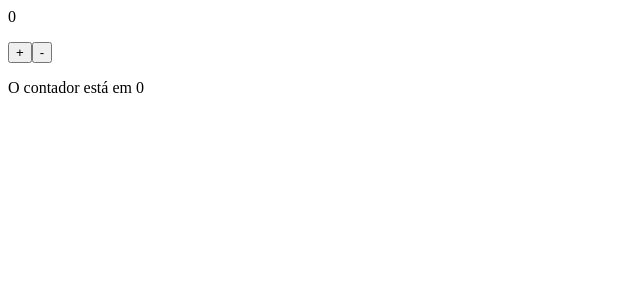
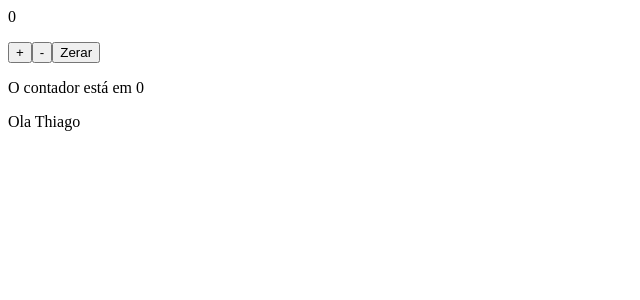
Before and after one commit to thiagonovato/redux-counter, a React (Create React App) app: page / in a window 1280 px wide. Shown: the top 300 px of the page, without its empty margins (0-640 px from the left). Built offline with nearby package versions, Linux system fonts and the light colour scheme.

Commit message:
Implementado o botão de zerar contador. Implementando Ola.js, usando defaultProps e PropTypes

```diff
--- a/package.json
+++ b/package.json
@@ -5,6 +5,7 @@
   "dependencies": {
     "enzyme": "^3.7.0",
     "enzyme-adapter-react-16": "^1.6.0",
+    "prop-types": "^15.6.2",
     "react": "^16.6.0",
     "react-addons-test-utils": "^15.6.2",
     "react-dom": "^16.6.0",
--- a/src/App.js
+++ b/src/App.js
@@ -5,6 +5,7 @@ import { Provider } from 'react-redux'
 
 import Counter from './Counter'
 import DisplayCounter from './DisplayCounter'
+import Ola from './Ola'
 
 let store = createStore(counterReducer)
 
@@ -15,6 +16,7 @@ class App extends Component {
         <div className="App">
           <Counter />
           <DisplayCounter />
+          <Ola nome='Thiago' />
         </div>
       </Provider>
     )
--- a/src/Counter.js
+++ b/src/Counter.js
@@ -1,15 +1,16 @@
-import React, { Component } from 'react'
+import React from 'react'
 import { connect } from 'react-redux'
 
-import { increment, decrement } from './actions'
+import { increment, decrement, zeraValor } from './actions'
 
-export const Counter = ({ count, increment, decrement }) => {
+export const Counter = ({ count, increment, decrement, zeraValor }) => {
     return (
         <div>
             <span className='counter'>{count}</span>
             <p>
                 <button className='increment' onClick={() => increment(5)}> + </button>
                 <button className='decrement' onClick={() => decrement(5)}> - </button>
+                <button className='zera' onClick={() => zeraValor(0)}> Zerar </button>
             </p>
         </div>
     )
@@ -25,7 +26,8 @@ const mapStateToProps = (state) => {
 const mapDispatchToProps = (dispatch) => {
     return {
         increment: (value) => dispatch(increment(value)),
-        decrement: (value) => dispatch(decrement(value))
+        decrement: (value) => dispatch(decrement(value)),
+        zeraValor: (value) => dispatch(zeraValor(value))
     }
 }
 
--- /dev/null
+++ b/src/Ola.js
@@ -0,0 +1,24 @@
+import React from 'react'
+import PropTypes from 'prop-types'
+
+/*
+class Ola extends Component {
+    render() {
+        return <span>Ola {this.props.nome} </span>
+    }
+}
+*/
+
+const Ola = ({ nome }) => {
+    return <span>Ola {nome}</span>
+}
+
+Ola.propTypes = {
+    nome: PropTypes.string.isRequired
+}
+
+Ola.defaultProps = {
+    nome: 'Zé ninguém'
+}
+
+export default Ola
--- a/src/actions.js
+++ b/src/actions.js
@@ -11,3 +11,10 @@ export const decrement = (value) => {
         value: value
     }
 }
+
+export const zeraValor = () => {
+    return {
+        type: 'ZERA',
+        value: 0
+    }
+}
--- a/src/reducer.js
+++ b/src/reducer.js
@@ -7,6 +7,8 @@ const counterReducer = (state = initialState, action) => {
             return { ...state, count: state.count + action.value }
         case 'DECREMENT':
             return { ...state, count: state.count - action.value }
+        case 'ZERA':
+            return { ...state, count: action.value }
         default:
             return state
     }
```
